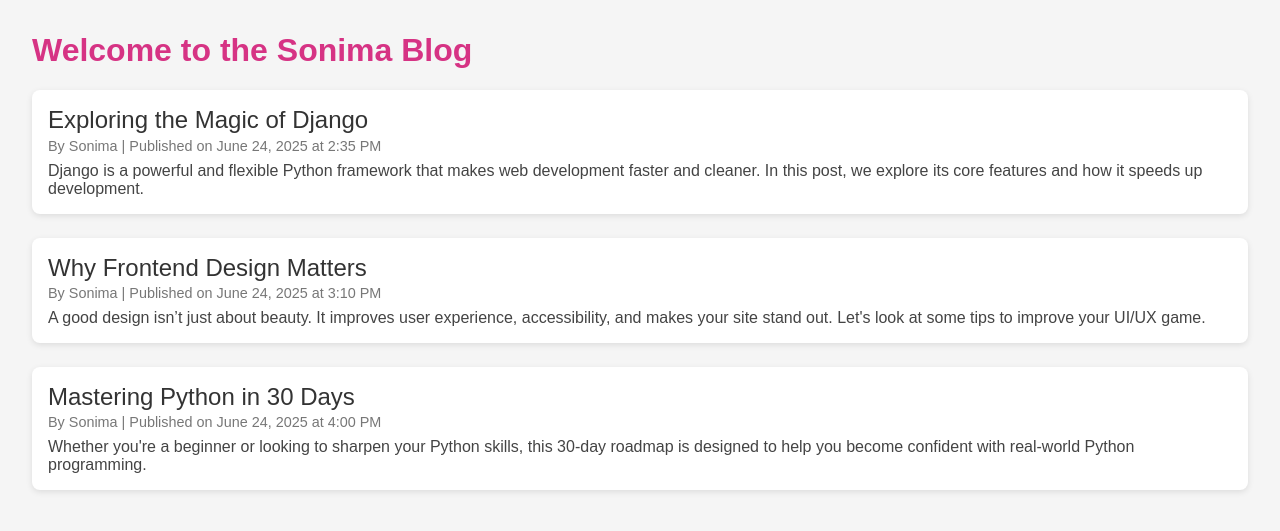
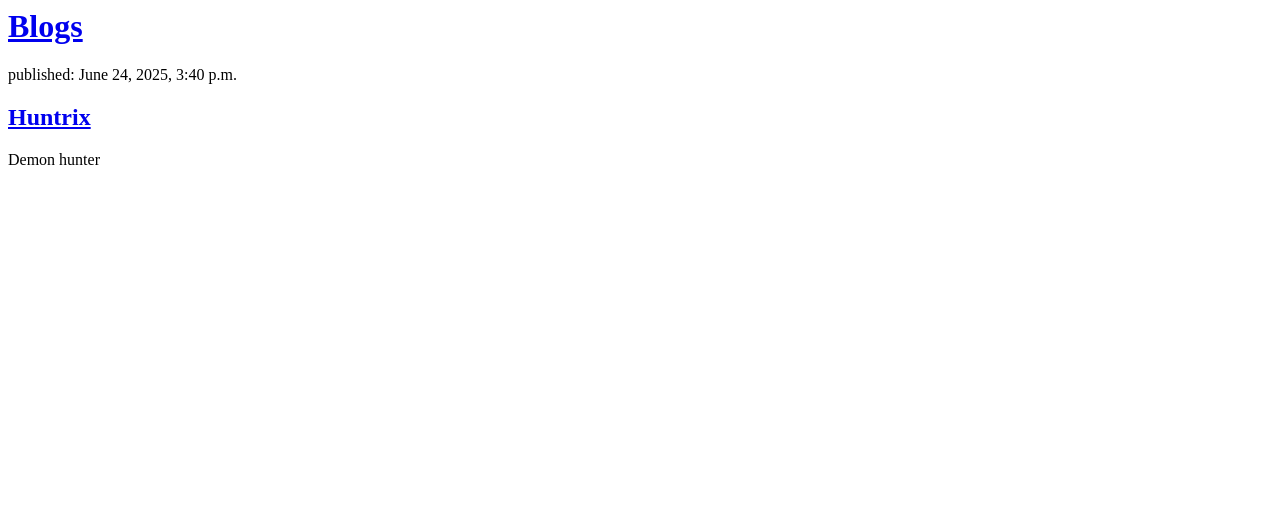
Before and after one commit to sonya-ghale/django, a Django app: page / in a window 1280 px wide. Shown: the top 531 px of the page. Run offline with Django 5.2, Linux system fonts and the light colour scheme; data comes from the database, SQL or seed files in the repository; both versions use the stored data as it was after the commit.

Commit message:
Modified templates to display posts from database.

```diff
--- a/blog/templates/blog/post_list.html
+++ b/blog/templates/blog/post_list.html
@@ -1,70 +1,12 @@
-<!DOCTYPE html>
-<html>
-  <head>
-    <title>Sonima Blog</title>
-    <style>
-      body {
-        font-family: Arial, sans-serif;
-        margin: 2rem;
-        background-color: #f5f5f5;
-      }
-      h1 {
-        color: #d63384;
-      }
-      .post {
-        background-color: white;
-        padding: 1rem;
-        border-radius: 8px;
-        box-shadow: 0 2px 6px rgba(0, 0, 0, 0.1);
-        margin-bottom: 1.5rem;
-      }
-      .post-title {
-        font-size: 1.5rem;
-        color: #333;
-        margin-bottom: 0.2rem;
-      }
-      .meta {
-        font-size: 0.9rem;
-        color: #777;
-        margin-bottom: 0.5rem;
-      }
-      .content {
-        font-size: 1rem;
-        color: #444;
-      }
-    </style>
-  </head>
-  <body>
-    <h1>Welcome to the Sonima Blog</h1>
+<header>
+  <h1><a href="/">Blogs</a></h1>
+</header>
 
-    <div class="post">
-      <div class="post-title">Exploring the Magic of Django</div>
-      <div class="meta">By Sonima | Published on June 24, 2025 at 2:35 PM</div>
-      <div class="content">
-        Django is a powerful and flexible Python framework that makes web
-        development faster and cleaner. In this post, we explore its core
-        features and how it speeds up development.
-      </div>
-    </div>
+{% for post in posts %}
 
-    <div class="post">
-      <div class="post-title">Why Frontend Design Matters</div>
-      <div class="meta">By Sonima | Published on June 24, 2025 at 3:10 PM</div>
-      <div class="content">
-        A good design isn’t just about beauty. It improves user experience,
-        accessibility, and makes your site stand out. Let's look at some tips to
-        improve your UI/UX game.
-      </div>
-    </div>
-
-    <div class="post">
-      <div class="post-title">Mastering Python in 30 Days</div>
-      <div class="meta">By Sonima | Published on June 24, 2025 at 4:00 PM</div>
-      <div class="content">
-        Whether you're a beginner or looking to sharpen your Python skills, this
-        30-day roadmap is designed to help you become confident with real-world
-        Python programming.
-      </div>
-    </div>
-  </body>
-</html>
+<article>
+  <time>published: {{ post.published_date }} </time>
+  <h2><a href="/">{{ post.title }}</a></h2>
+  <p>{{ post.text|linebreaksbr }}</p>
+</article>
+{% endfor %}
--- a/blog/views.py
+++ b/blog/views.py
@@ -1,5 +1,7 @@
 from django.shortcuts import render
+from django.utils import timezone
+from .models import Post
 
-# This is the function (def) called post_list that take request and will return the values
 def post_list(request):
-    return render(request, 'blog/post_list.html', {})
+    posts = Post.objects.filter(published_date__lte=timezone.now()).order_by('published_date')
+    return render(request, 'blog/post_list.html', {'posts': posts})
```
Also changed, not shown: django.txt (+12 -0 lines), db.sqlite3.
